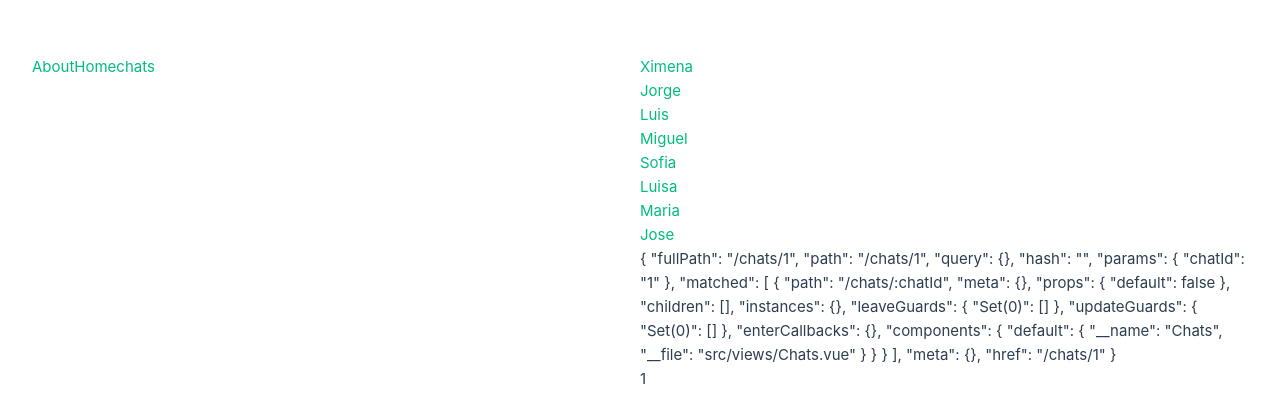
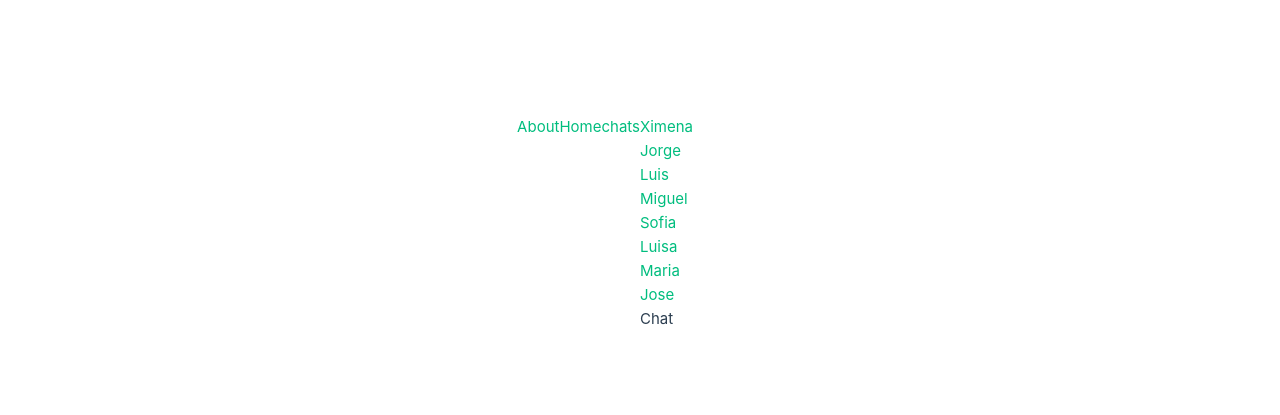
Before and after one commit to DannielNavas/vue-router, a Vue app: page /chats/1 in a window 1280 px wide. Shown: the part 177-592 px from the top of the page. Built offline with nearby package versions, Linux system fonts and the light colour scheme.

Commit message:
✨ Children routes

```diff
--- /dev/null
+++ b/src/views/ChatView.vue
@@ -0,0 +1,5 @@
+<template>
+    <div>
+        Chat
+    </div>
+</template>
--- a/src/views/Chats.vue
+++ b/src/views/Chats.vue
@@ -21,9 +21,7 @@ const chats = ref([
             </div>
         </aside>
         <article>
-            {{ this.$route }}
-            <br>
-            {{ this.$route.params.chatId }}
+            <router-view />
         </article>
     </div>
 </template>
```
Also changed, not shown: src/router/index.js (+7 -2 lines).
